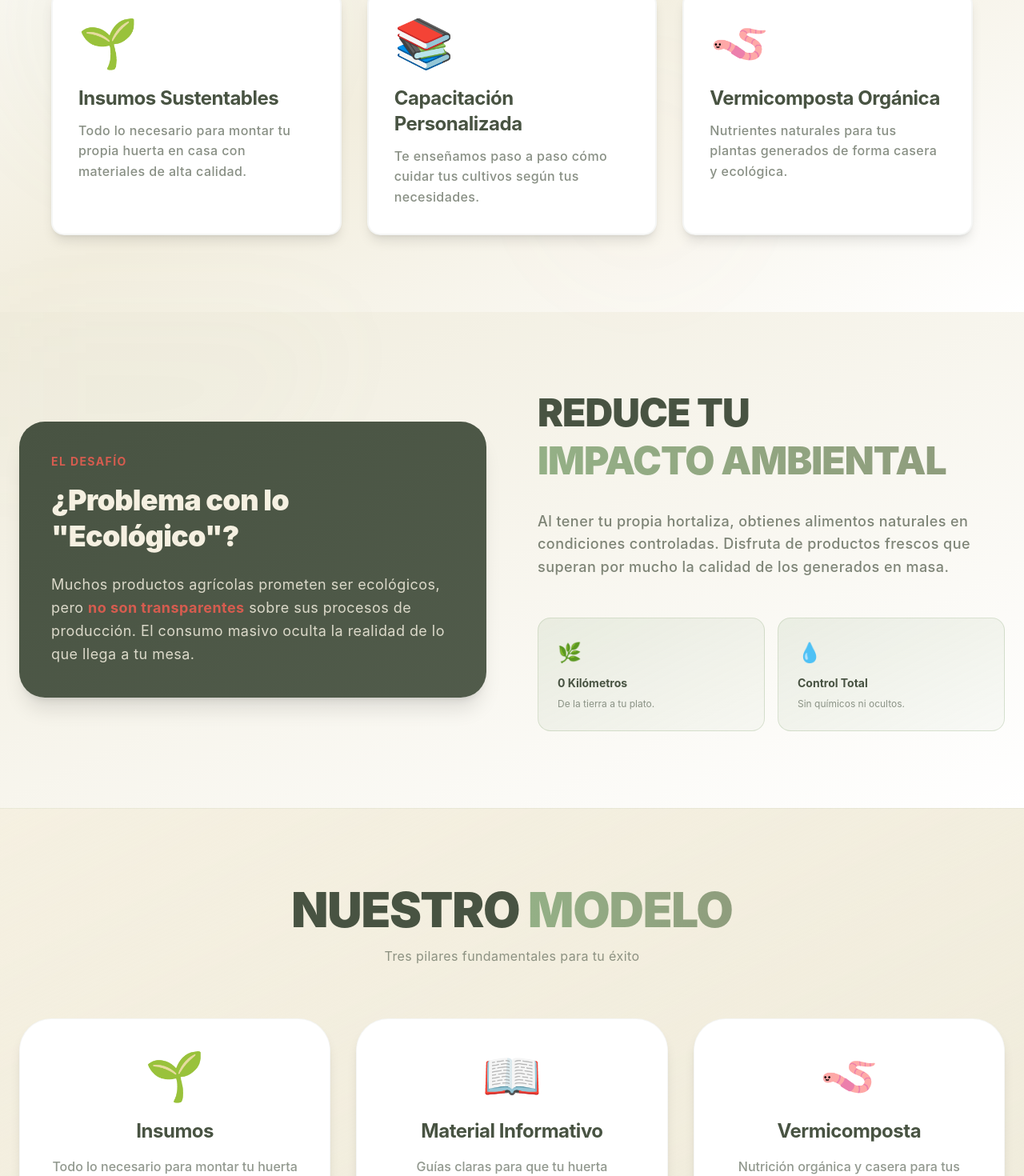
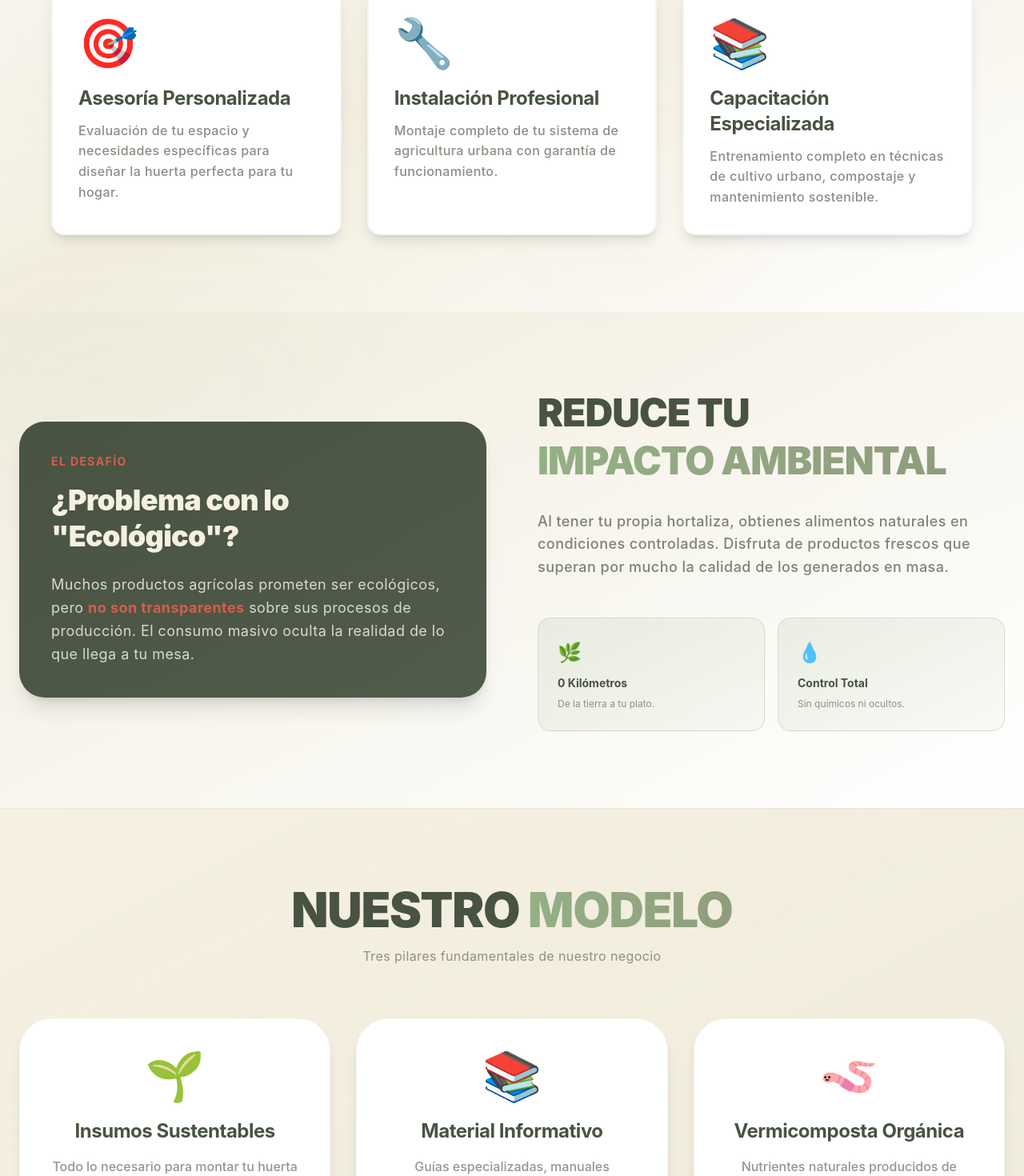
Before and after one commit to RomanVazq/GreenUrban, a React (Vite) app: page / in a window 1280 px wide. Shown: the part 1233-2703 px from the top of the page at 80% size. Built offline with nearby package versions, Linux system fonts and the light colour scheme.

Commit message:
correciones

```diff
--- a/src/features/About/About.jsx
+++ b/src/features/About/About.jsx
@@ -22,7 +22,7 @@ const About = () => {
           {/* Columna Izquierda: Misión y Visión */}
           <div className="space-y-12">
             <div className="group p-8 bg-white rounded-2xl border-l-4 border-leaf-green shadow-lg hover:shadow-xl hover:scale-105 transition-all duration-300">
-              <h3 className="text-2xl font-bold text-dark-olive mb-4 flex items-center gap-2">🎯 Nuestra Misión</h3>
+              <h3 className="text-2xl font-bold text-dark-olive mb-4 flex items-center gap-2">Nuestra Misión</h3>
               <p className="text-lg text-dark-olive/70 leading-relaxed tracking-wide">
                 Otorgar el mejor servicio y capacitación mediante la creación de hortalizas caseras,
                 fomentando la autosuficiencia alimentaria y el cuidado del medio ambiente.
@@ -30,7 +30,7 @@ const About = () => {
             </div>
 
             <div className="group p-8 bg-white rounded-2xl border-l-4 border-sage-green shadow-lg hover:shadow-xl hover:scale-105 transition-all duration-300">
-              <h3 className="text-2xl font-bold text-dark-olive mb-4 flex items-center gap-2">🌟 Nuestra Visión</h3>
+              <h3 className="text-2xl font-bold text-dark-olive mb-4 flex items-center gap-2">Nuestra Visión</h3>
               <p className="text-lg text-dark-olive/70 leading-relaxed tracking-wide">
                 Ser una empresa referente en educación para la agricultura urbana, contribuyendo a que
                 más hogares produzcan parte de sus propios alimentos.
@@ -39,13 +39,24 @@ const About = () => {
 
             {/* Lista de Integrantes */}
             <div className="pt-4">
-              <p className="font-bold text-dark-olive mb-6 uppercase text-sm tracking-widest">👥 Equipo Directivo</p>
-              <div className="flex flex-wrap gap-3">
-                {['Amayia G.', 'Rafael I.', 'Irene C.', 'Karla S.'].map((name) => (
-                  <span key={name} className="px-4 py-3 bg-gradient-to-br from-dark-olive to-dark-olive/90 text-cream rounded-xl text-sm font-bold hover:shadow-lg hover:scale-110 transition-all duration-300 cursor-pointer">
-                    {name}
-                  </span>
-                ))}
+              <p className="font-bold text-dark-olive mb-6 uppercase text-sm tracking-widest">👥 Equipo Ejecutivo</p>
+              <div className="grid grid-cols-2 gap-4">
+                <div className="bg-gradient-to-br from-dark-olive to-dark-olive/90 text-cream rounded-xl p-4 hover:shadow-lg hover:scale-105 transition-all duration-300">
+                  <p className="font-bold text-sm">CEO</p>
+                  <p className="text-cream/80 text-xs mt-1">Amayia Granados</p>
+                </div>
+                <div className="bg-gradient-to-br from-dark-olive to-dark-olive/90 text-cream rounded-xl p-4 hover:shadow-lg hover:scale-105 transition-all duration-300">
+                  <p className="font-bold text-sm">Director Operativo</p>
+                  <p className="text-cream/80 text-xs mt-1">Rafa Izunza</p>
+                </div>
+                <div className="bg-gradient-to-br from-dark-olive to-dark-olive/90 text-cream rounded-xl p-4 hover:shadow-lg hover:scale-105 transition-all duration-300">
+                  <p className="font-bold text-sm">Directora RH</p>
+                  <p className="text-cream/80 text-xs mt-1">Irene García</p>
+                </div>
+                <div className="bg-gradient-to-br from-dark-olive to-dark-olive/90 text-cream rounded-xl p-4 hover:shadow-lg hover:scale-105 transition-all duration-300">
+                  <p className="font-bold text-sm">Directora Marketing</p>
+                  <p className="text-cream/80 text-xs mt-1">Karla Solís</p>
+                </div>
               </div>
             </div>
           </div>
@@ -56,7 +67,7 @@ const About = () => {
 
             <div className="relative bg-white border-2 border-dark-olive/10 rounded-[2rem] p-10 shadow-2xl hover:shadow-3xl hover:border-leaf-green/30 transition-all duration-500">
               <div className="text-center mb-8">
-                <h3 className="text-2xl font-black text-dark-olive uppercase tracking-tight">📊 Organigrama</h3>
+                <h3 className="text-2xl font-black text-dark-olive uppercase tracking-tight">Organigrama</h3>
                 <p className="text-sm text-dark-olive/60 font-medium mt-1">Green Urban Horticulture Services</p>
                 <div className="h-0.5 w-12 bg-gradient-to-r from-leaf-green to-sage-green mx-auto mt-4 rounded-full"></div>
               </div>
--- a/src/features/Hero/Hero.jsx
+++ b/src/features/Hero/Hero.jsx
@@ -11,7 +11,7 @@ const Hero = () => {
         {/* Columna Texto */}
         <div className="space-y-8 animate-fade-in">
           <div className="inline-block px-5 py-2 rounded-full bg-gradient-to-r from-leaf-green/20 to-leaf-green/10 text-dark-olive text-xs font-bold uppercase tracking-widest border border-leaf-green/20 hover:border-leaf-green/50 transition-all">
-            ✨ #ConcienciaAmbiental
+            #ConcienciaAmbiental
           </div>
 
           <h1 className="text-6xl md:text-7xl lg:text-8xl font-black text-dark-olive leading-tight tracking-tight">
--- a/src/features/Model/Model.jsx
+++ b/src/features/Model/Model.jsx
@@ -1,18 +1,18 @@
 const Model = () => {
   const features = [
     {
-      title: "Insumos",
-      desc: "Todo lo necesario para montar tu huerta sustentable.",
+      title: "Insumos Sustentables",
+      desc: "Todo lo necesario para montar tu huerta sustentable en casa con materiales de alta calidad y diseño ergonómico.",
       icon: "🌱"
     },
     {
       title: "Material Informativo",
-      desc: "Guías claras para que tu huerta prospere.",
-      icon: "📖"
+      desc: "Guías especializadas, manuales técnicos y recursos educativos para el cultivo exitoso de hortalizas.",
+      icon: "📚"
     },
     {
-      title: "Vermicomposta",
-      desc: "Nutrición orgánica y casera para tus plantas.",
+      title: "Vermicomposta Orgánica",
+      desc: "Nutrientes naturales producidos de forma casera y ecológica para un crecimiento óptimo de tus plantas.",
       icon: "🪱"
     }
   ];
@@ -30,7 +30,7 @@ const Model = () => {
             Nuestro <span className="bg-gradient-to-r from-leaf-green to-sage-green bg-clip-text text-transparent">Modelo</span>
           </h2>
         </div>
-        <p className="text-dark-olive/60 mb-16 tracking-wide">Tres pilares fundamentales para tu éxito</p>
+        <p className="text-dark-olive/60 mb-16 tracking-wide">Tres pilares fundamentales de nuestro negocio</p>
 
         <div className="grid md:grid-cols-3 gap-8">
           {features.map((f, i) => (
--- a/src/features/Services/Services.jsx
+++ b/src/features/Services/Services.jsx
@@ -1,18 +1,18 @@
 const services = [
   {
-    title: "Insumos Sustentables",
-    description: "Todo lo necesario para montar tu propia huerta en casa con materiales de alta calidad.",
-    icon: "🌱"
+    title: "Asesoría Personalizada",
+    description: "Evaluación de tu espacio y necesidades específicas para diseñar la huerta perfecta para tu hogar.",
+    icon: "🎯"
   },
   {
-    title: "Capacitación Personalizada",
-    description: "Te enseñamos paso a paso cómo cuidar tus cultivos según tus necesidades.",
-    icon: "📚"
+    title: "Instalación Profesional",
+    description: "Montaje completo de tu sistema de agricultura urbana con garantía de funcionamiento.",
+    icon: "🔧"
   },
   {
-    title: "Vermicomposta Orgánica",
-    description: "Nutrientes naturales para tus plantas generados de forma casera y ecológica.",
-    icon: "🪱"
+    title: "Capacitación Especializada",
+    description: "Entrenamiento completo en técnicas de cultivo urbano, compostaje y mantenimiento sostenible.",
+    icon: "📚"
   }
 ];
 
@@ -27,7 +27,7 @@ const Services = () => {
         <div className="text-center mb-20">
           <h2 className="text-5xl md:text-6xl font-black text-dark-olive mb-6 uppercase tracking-tight">Nuestros <span className="bg-gradient-to-r from-leaf-green to-carrot-orange bg-clip-text text-transparent">Servicios</span></h2>
           <div className="h-1 w-24 bg-gradient-to-r from-leaf-green to-carrot-orange mx-auto rounded-full"></div>
-          <p className="text-dark-olive/60 mt-6 text-lg tracking-wide">Soluciones completas para tu agricultura urbana</p>
+          <p className="text-dark-olive/60 mt-6 text-lg tracking-wide">Acompañamiento integral para tu transformación agrícola</p>
         </div>
 
         <div className="grid md:grid-cols-3 gap-8">
```
